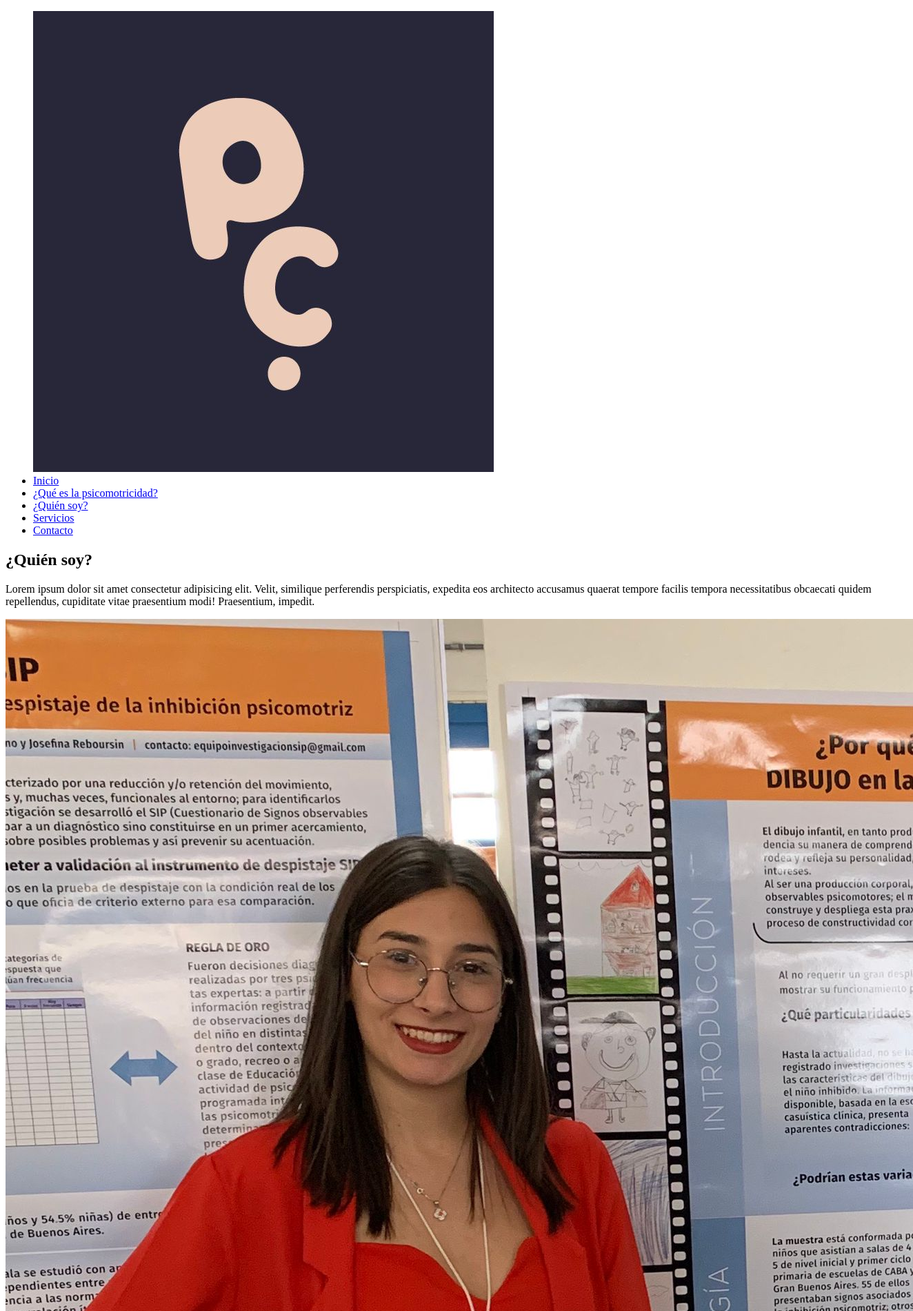
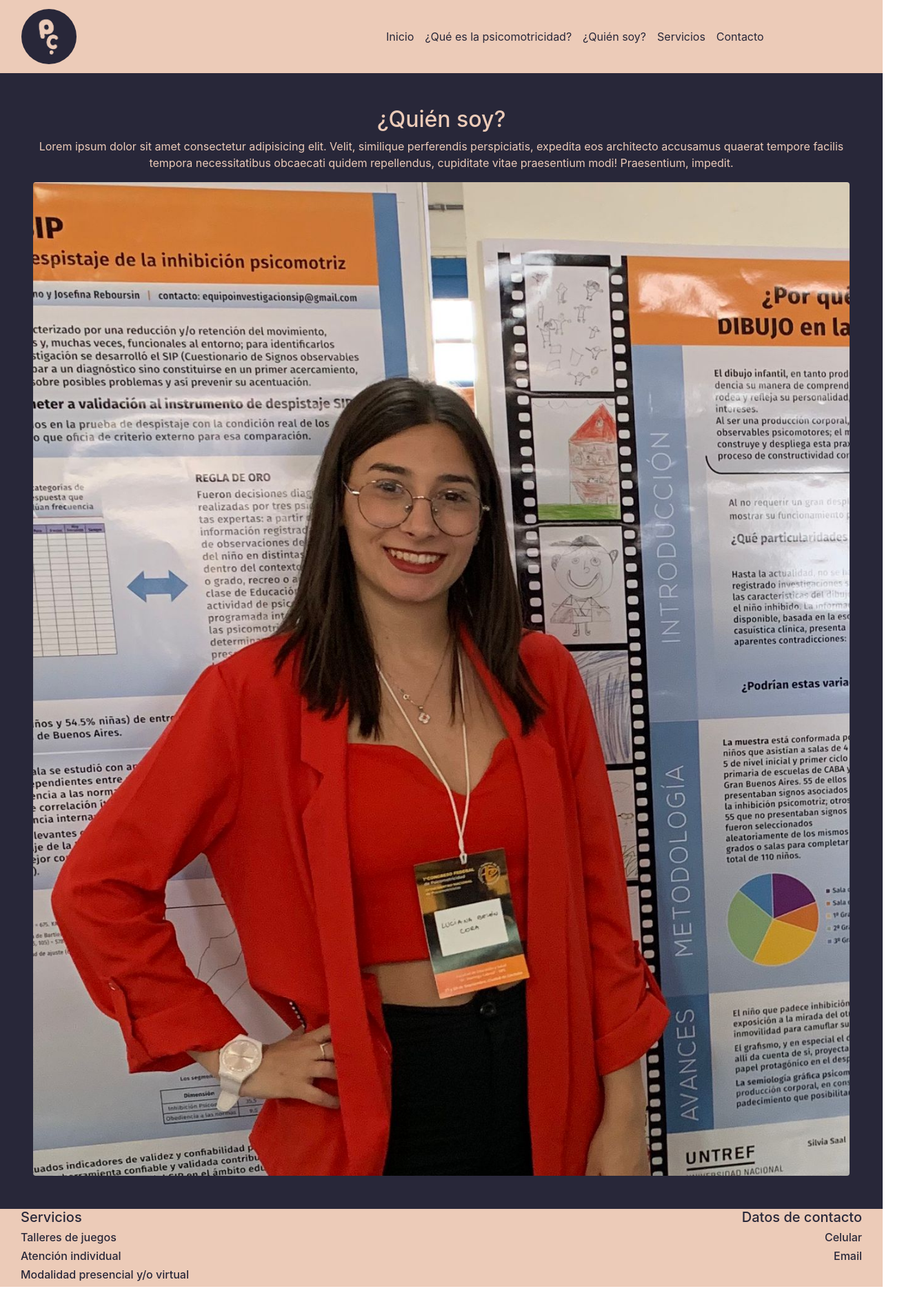
Before and after one commit to roj08/PsicomotricidadJuamperezRocio, a plain HTML site: page secciones/quiensoy.html in a window 1280 px wide. Shown: the top 1900 px of the page at 69% size, 1324 px wide, since content can reach past the window. After the commit the page ends 1865 px from the top, so only its background shows below. Drawn offline with nearby package versions, Linux system fonts and the light colour scheme.

Commit message:
quien soy maquetado

```diff
--- a/secciones/quiensoy.html
+++ b/secciones/quiensoy.html
@@ -4,48 +4,60 @@
         <meta charset="UTF-8">
         <meta http-equiv="X-UA-Compatible" content="IE=edge">
         <meta name="viewport" content="width=device-width, initial-scale=1.0">
-    <link rel="stylesheet" href="../css/style.css">
-    <title>¿Quién soy?</title>
+
+        <link rel="stylesheet" href="https://cdn.jsdelivr.net/npm/bootstrap@4.6.1/dist/css/bootstrap.min.css" integrity="sha384-zCbKRCUGaJDkqS1kPbPd7TveP5iyJE0EjAuZQTgFLD2ylzuqKfdKlfG/eSrtxUkn" crossorigin="anonymous">
+        <link rel="stylesheet" href="../css/estilos.css">
+
+        <title>Psicomotricidad - Luciana Cora</title>
     </head>
+
 <body>
     <header>
-        <nav>
-            <ul>
-                <div class="contenedorHeader">
-                    <a href="../index.html"><img class="logo" src="../imagenes/logo.JPG" alt="logo"></a>
-                    <li class="menu menu1"><a href="../index.html">Inicio</a></li>
-                    <li class="menu menu2"><a href="queeslapsicomotricidad.html">¿Qué es la psicomotricidad?</a></li>
-                    <li class="menu menu3"><a href="#">¿Quién soy?</a></li>
-                    <li class="menu menu4"><a href="servicios.html">Servicios</a></li>
-                    <li class="menu menu5"><a href="contacto.html">Contacto</a></li>
+        <nav class="navbar navbar-expand-sm navbar-dark">
+            <a class="navbar-brand col-lg-5" href="#"><img class="rounded-circle" src="../imagenes/logo.JPG" alt="logo"></a>
+            <button class="navbar-toggler buttonColor" type="button" data-toggle="collapse" data-target="#collapsibleNavbar">
+                <span class="navbar-toggler-icon"></span>
+            </button>
+            <div class="collapse navbar-collapse" id="collapsibleNavbar">
+                <ul class="navbar-nav">
+                    <li class="nav-item"><a class="nav-link" href="../index.html">Inicio</a></li>
+                    <li class="nav-item"><a class="nav-link" href="queeslapsicomotricidad.html">¿Qué es la psicomotricidad?</a></li>
+                    <li class="nav-item"><a class="nav-link" href="#">¿Quién soy?</a></li>
+                    <li class="nav-item"><a class="nav-link" href="servicios.html">Servicios</a></li>
+                    <li class="nav-item"><a class="nav-link" href="contacto.html">Contacto</a></li>
+                </ul>
             </div>
-            </ul>
         </nav>
     </header>
 
-    <main class="mainQuien">
-        <div class="mainContenedorQuien">
-            <h2 class="hQuien">¿Quién soy?</h2>
-            <p class="pQuien">Lorem ipsum dolor sit amet consectetur adipisicing elit. Velit, similique perferendis perspiciatis, expedita eos architecto accusamus quaerat tempore facilis tempora necessitatibus obcaecati quidem repellendus, cupiditate vitae praesentium modi! Praesentium, impedit.</p>
-            <img src="../imagenes/quienSoy.JPG" class="imgQuien">
+    <main class="mainCol container-fluid p-5">
+        <div class="text-center">
+            <h2>¿Quién soy?</h2>
+            <p>Lorem ipsum dolor sit amet consectetur adipisicing elit. Velit, similique perferendis perspiciatis, expedita eos architecto accusamus quaerat tempore facilis tempora necessitatibus obcaecati quidem repellendus, cupiditate vitae praesentium modi! Praesentium, impedit.</p>
+            <img src="../imagenes/quienSoy.JPG" class="img-fluid rounded">
         </div>
     </main>
 
     <footer>
-        <div class="contenedorFooter">
-            <div class="serviciosFooter">
-                <h3 class="footerL1">Servicios</h3>
-                <h4 class="footerL2">Talleres de juegos</h4>
-                <h4 class="footerL3">Atención individual</h4>
-                <h4 class="footerL4">Modalidad presencial y/o virtual</h4>
+        <div class="container-fluid containerServicios row m-0">
+            <div class="col-6">
+                <h5 class="footerL1">Servicios</h5>
+                <h6 class="footerL2">Talleres de juegos</h6>
+                <h6 class="footerL3">Atención individual</h6>
+                <h6 class="footerL4">Modalidad presencial y/o virtual</h6>
             </div>
 
-            <div class="datosContactoFooter">
-                <h3 class="footerR1">Datos de contacto</h3>
-                <h4 class="footerR2">Celular</h4>
-                <h4 class="footerR3">Email</h4>
+            <div class="float-right text-right col-6">
+                <h5 class="footerR1">Datos de contacto</h5>
+                <h6 class="footerR2">Celular</h6>
+                <h6 class="footerR3">Email</h6>
             </div>
         </div>
     </footer>
+
+<script src="https://cdn.jsdelivr.net/npm/jquery@3.5.1/dist/jquery.slim.min.js" integrity="sha384-DfXdz2htPH0lsSSs5nCTpuj/zy4C+OGpamoFVy38MVBnE+IbbVYUew+OrCXaRkfj" crossorigin="anonymous"></script>
+<script src="https://cdn.jsdelivr.net/npm/popper.js@1.16.1/dist/umd/popper.min.js" integrity="sha384-9/reFTGAW83EW2RDu2S0VKaIzap3H66lZH81PoYlFhbGU+6BZp6G7niu735Sk7lN" crossorigin="anonymous"></script>
+<script src="https://cdn.jsdelivr.net/npm/bootstrap@4.6.1/dist/js/bootstrap.min.js" integrity="sha384-VHvPCCyXqtD5DqJeNxl2dtTyhF78xXNXdkwX1CZeRusQfRKp+tA7hAShOK/B/fQ2" crossorigin="anonymous"></script>
+
 </body>
 </html>
```
Also changed, not shown: index.html (+5 -5 lines), secciones/queeslapsicomotricidad.html (+3 -3 lines). Lines whose indentation alone changed are shown as unchanged.
